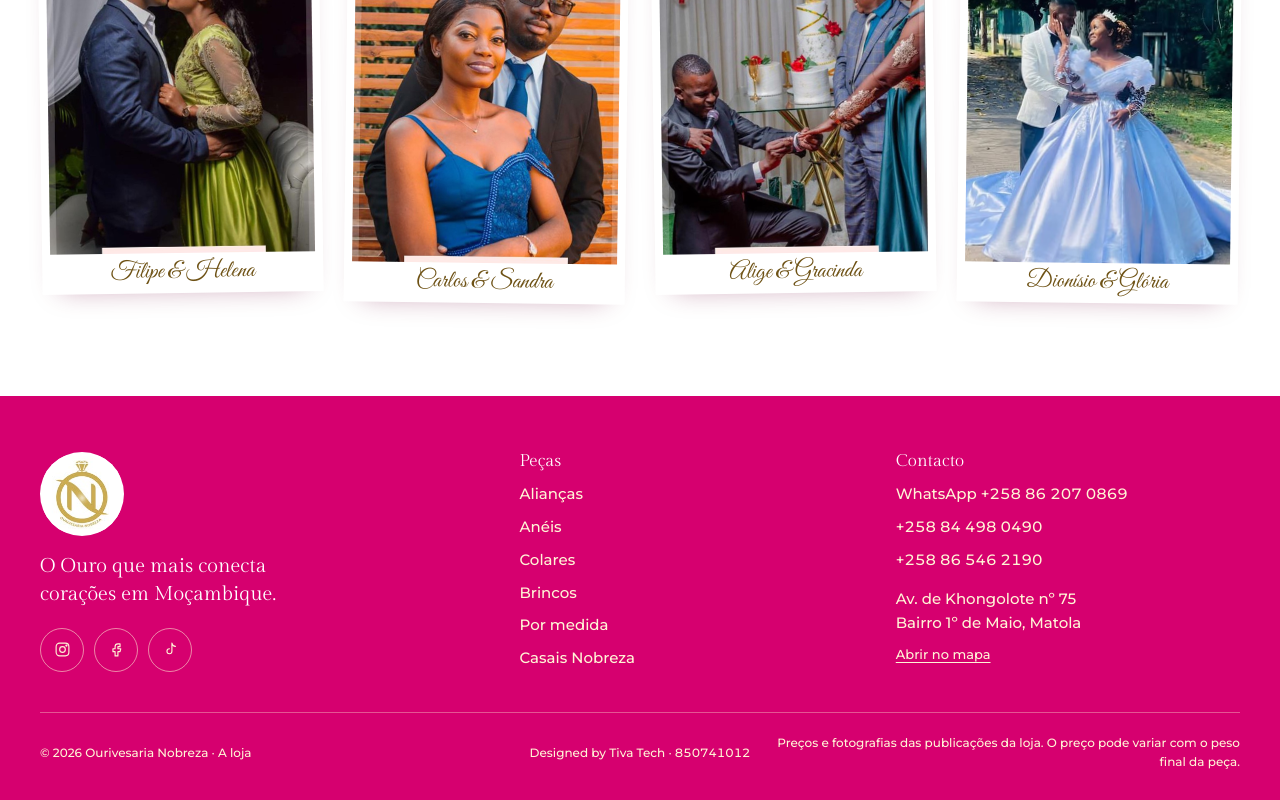
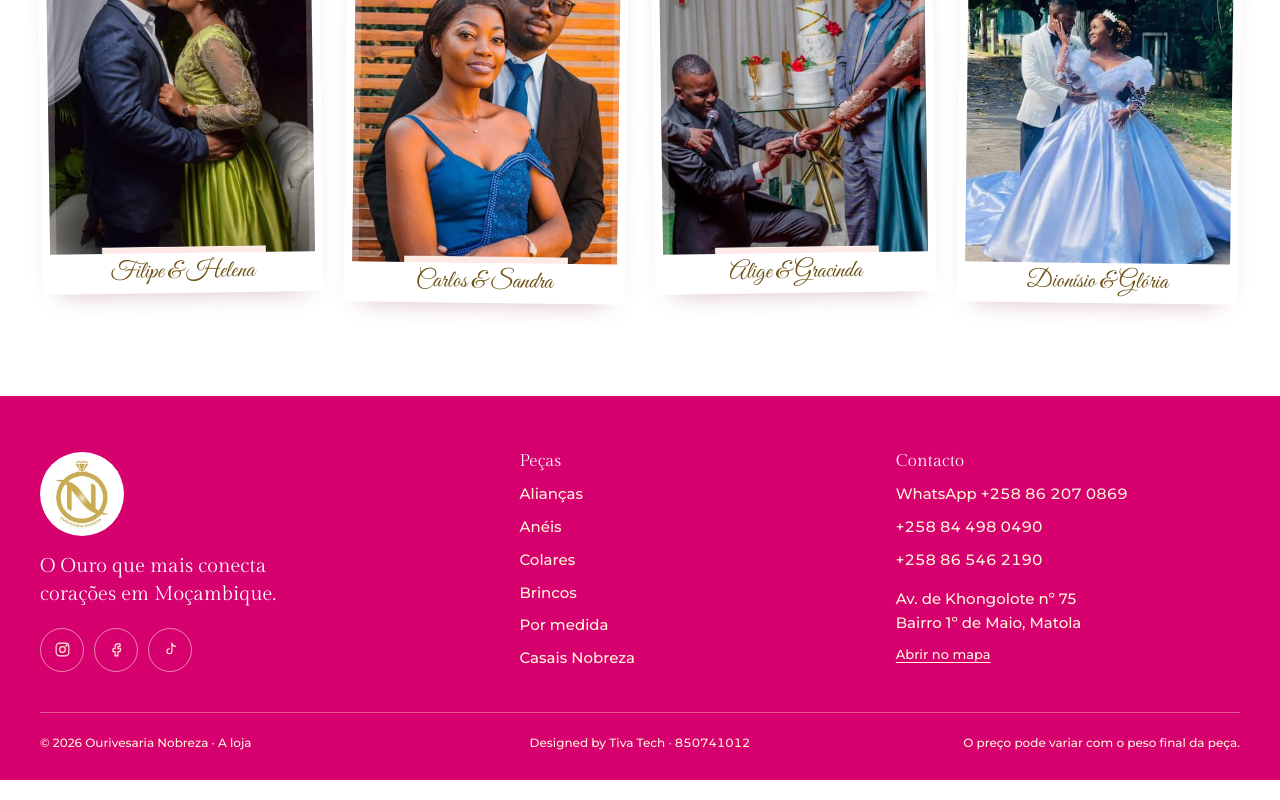
Before and after one commit to kennydasilva/Nobreza, a React (Vite) app: page / in a window 1280 px wide. Shown: the part 4995-5795 px from the top of the page. Built offline with nearby package versions, Linux system fonts and the light colour scheme.

Commit message:
Põe o fundo do rodapé numa só linha, com a nota dos preços mais curta

```diff
--- a/src/components/Rodape.tsx
+++ b/src/components/Rodape.tsx
@@ -43,10 +43,10 @@ export function Rodape() {
           </div>
         </div>
         {/* Uma só linha no computador: direitos à esquerda, crédito ao centro, nota dos preços à direita. */}
-        <div className="grid gap-3 border-t border-creme/35 pt-5 text-mini lg:grid-cols-[1fr_auto_1fr] lg:items-center">
+        <div className="grid gap-3 border-t border-creme/35 pt-5 text-mini lg:grid-cols-[1fr_auto_1fr] lg:items-center lg:gap-8 lg:whitespace-nowrap">
           <span>© {new Date().getFullYear()} Ourivesaria Nobreza · <Link to="/a-loja" className="link-rodape">A loja</Link></span>
           <span className="tabular-nums lg:text-center">Designed by Tiva Tech · 850741012</span>
-          <span className="lg:text-right">Preços e fotografias das publicações da loja. O preço pode variar com o peso final da peça.</span>
+          <span className="lg:text-right">O preço pode variar com o peso final da peça.</span>
         </div>
       </div>
     </footer>
```
